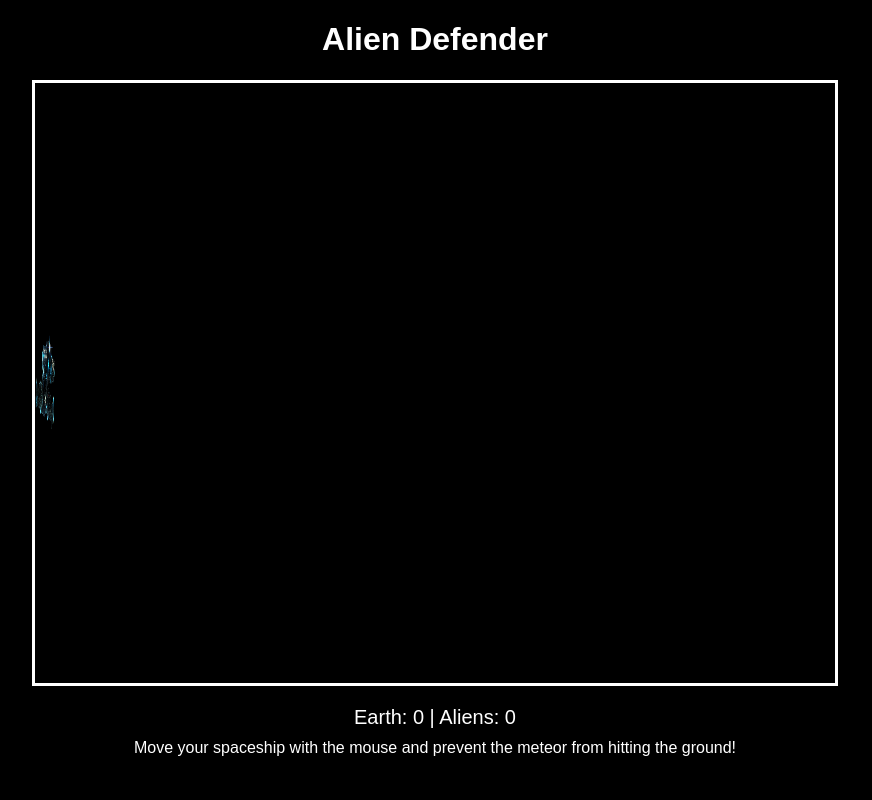
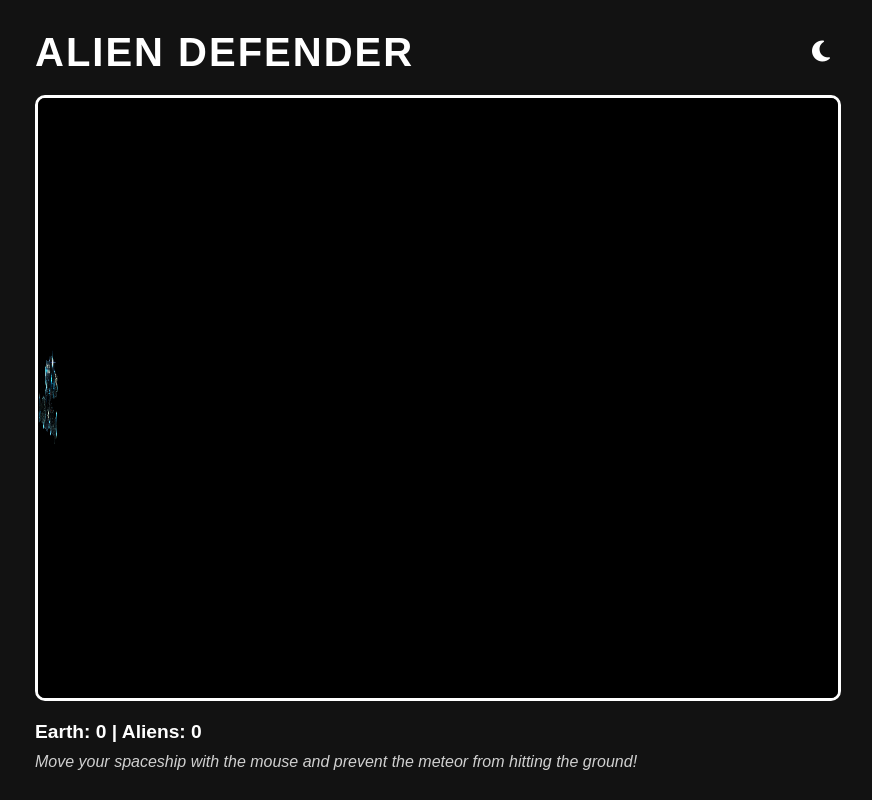
Before and after one commit to DhanushNehru/alien-defender-game, a plain HTML site: page index.html in a window 1280 px wide. Shown: the whole page, without its empty margins (205-1077 px from the left). Drawn offline with Linux system fonts and the light colour scheme.

Commit message:
Adding dark/light mode icon

```diff
--- a/game.js
+++ b/game.js
@@ -19,9 +19,11 @@ const PADDLE_HEIGHT = 100;
 var player1Image = new Image();
 var player2Image = new Image();
 var ballImage = new Image();
-player1Image.src = 'images/spaceship.png';
-player2Image.src = 'images/alien.png';
-ballImage.src = 'images/meteor.png';
+player1Image.src = "images/spaceship.png";
+player2Image.src = "images/alien.png";
+ballImage.src = "images/meteor.png";
+
+var isDarkMode = true; // Default to dark mode
 
 function calculateMousePos(evt) {
   var rect = canvas.getBoundingClientRect();
@@ -30,7 +32,7 @@ function calculateMousePos(evt) {
   var mouseY = evt.clientY - rect.top - root.scrollTop;
   return {
     x: mouseX,
-        y: mouseY
+    y: mouseY,
   };
 }
 
@@ -42,9 +44,27 @@ function handleMouseClick(evt) {
   }
 }
 
+function toggleDarkMode() {
+  isDarkMode = !isDarkMode;
+  document.body.classList.toggle("dark-mode", isDarkMode);
+  document.body.classList.toggle("light-mode", !isDarkMode);
+
+  // Update the icon
+  const icon = document.querySelector("#modeToggle i");
+  if (isDarkMode) {
+    icon.classList.remove("fa-sun");
+    icon.classList.add("fa-moon");
+  } else {
+    icon.classList.remove("fa-moon");
+    icon.classList.add("fa-sun");
+  }
+
+  drawEverything(); // Redraw the canvas with new color scheme
+}
+
 window.onload = function () {
-    canvas = document.getElementById('gameCanvas');
-    canvasContext = canvas.getContext('2d');
+  canvas = document.getElementById("gameCanvas");
+  canvasContext = canvas.getContext("2d");
 
   var framesPerSecond = 30;
   setInterval(function () {
@@ -52,14 +72,22 @@ window.onload = function () {
     drawEverything();
   }, 1000 / framesPerSecond);
 
-    canvas.addEventListener('mousedown', handleMouseClick);
+  canvas.addEventListener("mousedown", handleMouseClick);
 
-    canvas.addEventListener('mousemove',
-        function (evt) {
+  canvas.addEventListener("mousemove", function (evt) {
     var mousePos = calculateMousePos(evt);
-            paddle1Y = mousePos.y - (PADDLE_HEIGHT / 2);
+    paddle1Y = mousePos.y - PADDLE_HEIGHT / 2;
   });
-}
+
+  document
+    .getElementById("modeToggle")
+    .addEventListener("click", toggleDarkMode);
+
+  // Set initial mode
+  document.body.classList.add("dark-mode");
+  // Ensure the correct initial icon is displayed
+  document.querySelector("#modeToggle i").classList.add("fa-moon");
+};
 
 function ballReset() {
   if (player1Score >= WINNING_SCORE || player2Score >= WINNING_SCORE) {
@@ -72,7 +100,7 @@ function ballReset() {
 }
 
 function computerMovement() {
-    var paddle2YCenter = paddle2Y + (PADDLE_HEIGHT / 2);
+  var paddle2YCenter = paddle2Y + PADDLE_HEIGHT / 2;
   if (paddle2YCenter < ballY - 35) {
     paddle2Y = paddle2Y + 6;
   } else if (paddle2YCenter > ballY + 35) {
@@ -91,30 +119,26 @@ function moveEverything() {
   ballY = ballY + ballSpeedY;
 
   if (ballX < 0) {
-        if (ballY > paddle1Y &&
-            ballY < paddle1Y + PADDLE_HEIGHT) {
+    if (ballY > paddle1Y && ballY < paddle1Y + PADDLE_HEIGHT) {
       ballSpeedX = -ballSpeedX;
 
-            var deltaY = ballY
-                - (paddle1Y + PADDLE_HEIGHT / 2);
+      var deltaY = ballY - (paddle1Y + PADDLE_HEIGHT / 2);
       ballSpeedY = deltaY * 0.35;
     } else {
       player2Score++; // Alien scores
-            document.getElementById('player2Score').innerText = player2Score;
+      document.getElementById("player2Score").innerText = player2Score;
       ballReset();
     }
   }
   if (ballX > canvas.width) {
-        if (ballY > paddle2Y &&
-            ballY < paddle2Y + PADDLE_HEIGHT) {
+    if (ballY > paddle2Y && ballY < paddle2Y + PADDLE_HEIGHT) {
       ballSpeedX = -ballSpeedX;
 
-            var deltaY = ballY
-                - (paddle2Y + PADDLE_HEIGHT / 2);
+      var deltaY = ballY - (paddle2Y + PADDLE_HEIGHT / 2);
       ballSpeedY = deltaY * 0.35;
     } else {
       player1Score++; // Earth scores
-            document.getElementById('player1Score').innerText = player1Score;
+      document.getElementById("player1Score").innerText = player1Score;
       ballReset();
     }
   }
@@ -127,11 +151,12 @@ function moveEverything() {
 }
 
 function drawEverything() {
-    // next line blanks out the screen with black
-    colorRect(0, 0, canvas.width, canvas.height, 'black');
+  // Clear the canvas with the appropriate background color
+  canvasContext.fillStyle = isDarkMode ? "black" : "white";
+  canvasContext.fillRect(0, 0, canvas.width, canvas.height);
 
   if (showingWinScreen) {
-        canvasContext.fillStyle = 'white';
+    canvasContext.fillStyle = isDarkMode ? "white" : "black";
     if (player1Score >= WINNING_SCORE) {
       canvasContext.fillText("Earth Wins!", 350, 200);
     } else if (player2Score >= WINNING_SCORE) {
@@ -142,13 +167,21 @@ function drawEverything() {
     return;
   }
 
-    // this is left player paddle
-    canvasContext.drawImage(player1Image, 0, paddle1Y, PADDLE_THICKNESS, PADDLE_HEIGHT);
-
-    // this is right computer paddle
-    canvasContext.drawImage(player2Image, canvas.width - PADDLE_THICKNESS, paddle2Y, PADDLE_THICKNESS, PADDLE_HEIGHT);
-
-    // next line draws the ball
+  // Draw paddles and ball
+  canvasContext.drawImage(
+    player1Image,
+    0,
+    paddle1Y,
+    PADDLE_THICKNESS,
+    PADDLE_HEIGHT
+  );
+  canvasContext.drawImage(
+    player2Image,
+    canvas.width - PADDLE_THICKNESS,
+    paddle2Y,
+    PADDLE_THICKNESS,
+    PADDLE_HEIGHT
+  );
   canvasContext.drawImage(ballImage, ballX - 10, ballY - 10, 20, 20);
 }
 
--- a/index.html
+++ b/index.html
@@ -1,21 +1,34 @@
 <!DOCTYPE html>
 <html lang="en">
-
   <head>
-    <meta charset="UTF-8">
-    <meta name="viewport" content="width=device-width, initial-scale=1.0">
+    <meta charset="UTF-8" />
+    <meta name="viewport" content="width=device-width, initial-scale=1.0" />
     <title>Alien Defender</title>
-    <link rel="stylesheet" href="styles.css">
+    <link rel="stylesheet" href="styles.css" />
+    <link
+      rel="stylesheet"
+      href="https://cdnjs.cloudflare.com/ajax/libs/font-awesome/6.4.0/css/all.min.css"
+    />
   </head>
 
   <body>
+    <div class="game-container">
+      <header>
         <h1>Alien Defender</h1>
+        <button id="modeToggle" aria-label="Toggle dark/light mode">
+          <i class="fas fa-moon"></i>
+        </button>
+      </header>
       <canvas id="gameCanvas" width="800" height="600"></canvas>
       <div id="scoreboard">
-        Earth: <span id="player1Score">0</span> | Aliens: <span id="player2Score">0</span>
+        Earth: <span id="player1Score">0</span> | Aliens:
+        <span id="player2Score">0</span>
       </div>
-    <div id="instruction">Move your spaceship with the mouse and prevent the meteor from hitting the ground!</div>
+      <div id="instruction">
+        Move your spaceship with the mouse and prevent the meteor from hitting
+        the ground!
+      </div>
+    </div>
     <script src="game.js"></script>
   </body>
-
 </html>
--- a/styles.css
+++ b/styles.css
@@ -1,23 +1,102 @@
 /* Basic CSS styles for the canvas and game elements */
 body {
   margin: 0;
-  font-family: Arial, sans-serif;
-  background-color: #000;
-  color: #fff;
-  text-align: center;
+  font-family: "Arial", sans-serif;
+  transition: background-color 0.3s, color 0.3s;
+  display: flex;
+  justify-content: center;
+  align-items: center;
+  min-height: 100vh;
+  padding: 20px;
+  box-sizing: border-box;
+}
+
+body.dark-mode {
+  background-color: #121212;
+  color: #ffffff;
+}
+
+body.light-mode {
+  background-color: #f0f0f0;
+  color: #000000;
+}
+
+.game-container {
+  max-width: 800px;
+  width: 100%;
+}
+
+header {
+  display: flex;
+  justify-content: space-between;
+  align-items: center;
+  margin-bottom: 20px;
+}
+
+h1 {
+  margin: 0;
+  font-size: 2.5em;
+  text-transform: uppercase;
+  letter-spacing: 2px;
+}
+
+#modeToggle {
+  background: none;
+  border: none;
+  font-size: 1.5em;
+  cursor: pointer;
+  padding: 5px;
+  border-radius: 50%;
+  transition: background-color 0.3s;
+}
+
+body.dark-mode #modeToggle {
+  color: #ffffff;
+}
+
+body.light-mode #modeToggle {
+  color: #000000;
+}
+
+#modeToggle:hover {
+  background-color: rgba(255, 255, 255, 0.1);
 }
 
 canvas {
   display: block;
   margin: 0 auto;
-  border: 3px solid #fff;
+  border: 3px solid;
+  border-radius: 10px;
+  transition: border-color 0.3s;
+}
+
+body.dark-mode canvas {
+  border-color: #ffffff;
+}
+
+body.light-mode canvas {
+  border-color: #000000;
 }
 
 #scoreboard {
   margin-top: 20px;
-  font-size: 20px;
+  font-size: 1.2em;
+  font-weight: bold;
 }
 
 #instruction {
   margin-top: 10px;
+  font-style: italic;
+  opacity: 0.8;
 }
+
+@media (max-width: 850px) {
+  .game-container {
+    padding: 0 20px;
+  }
+
+  canvas {
+    width: 100%;
+    height: auto;
+  }
+}
```
Lines whose indentation alone changed are shown as unchanged.
